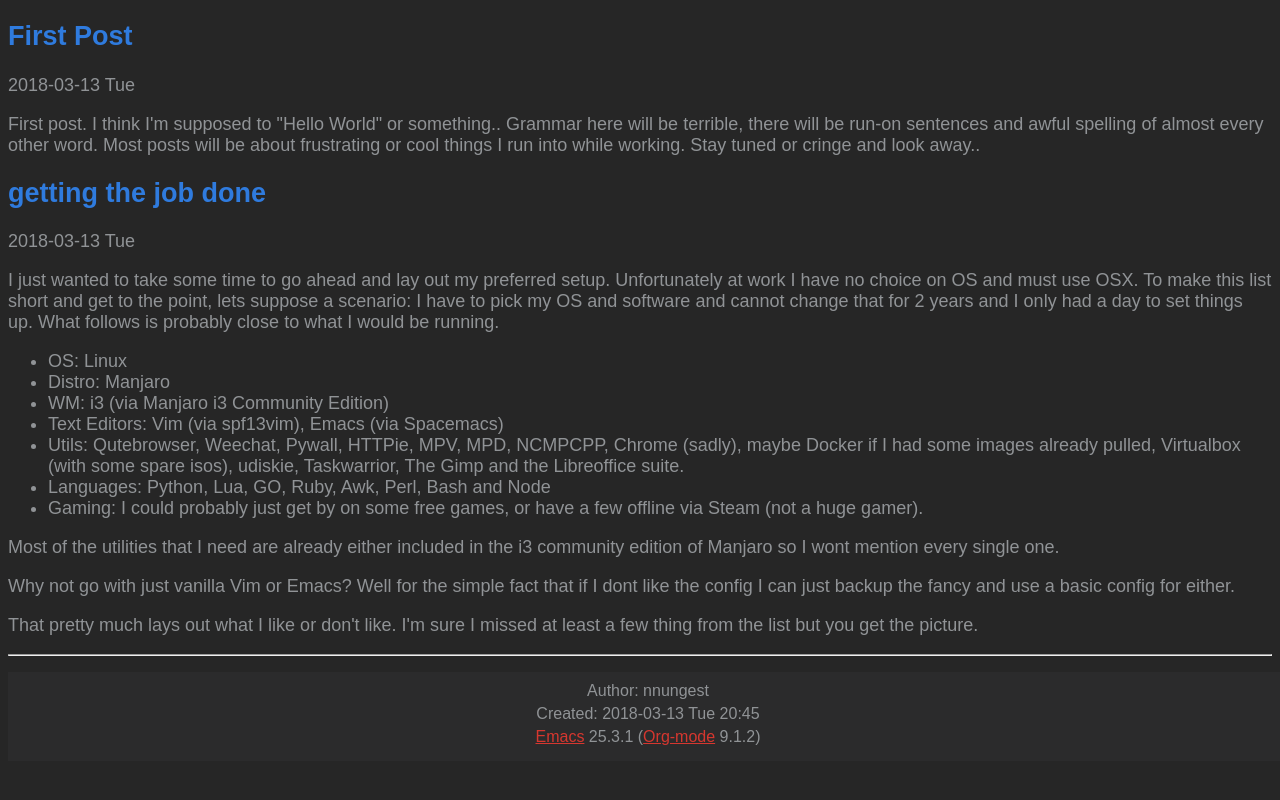
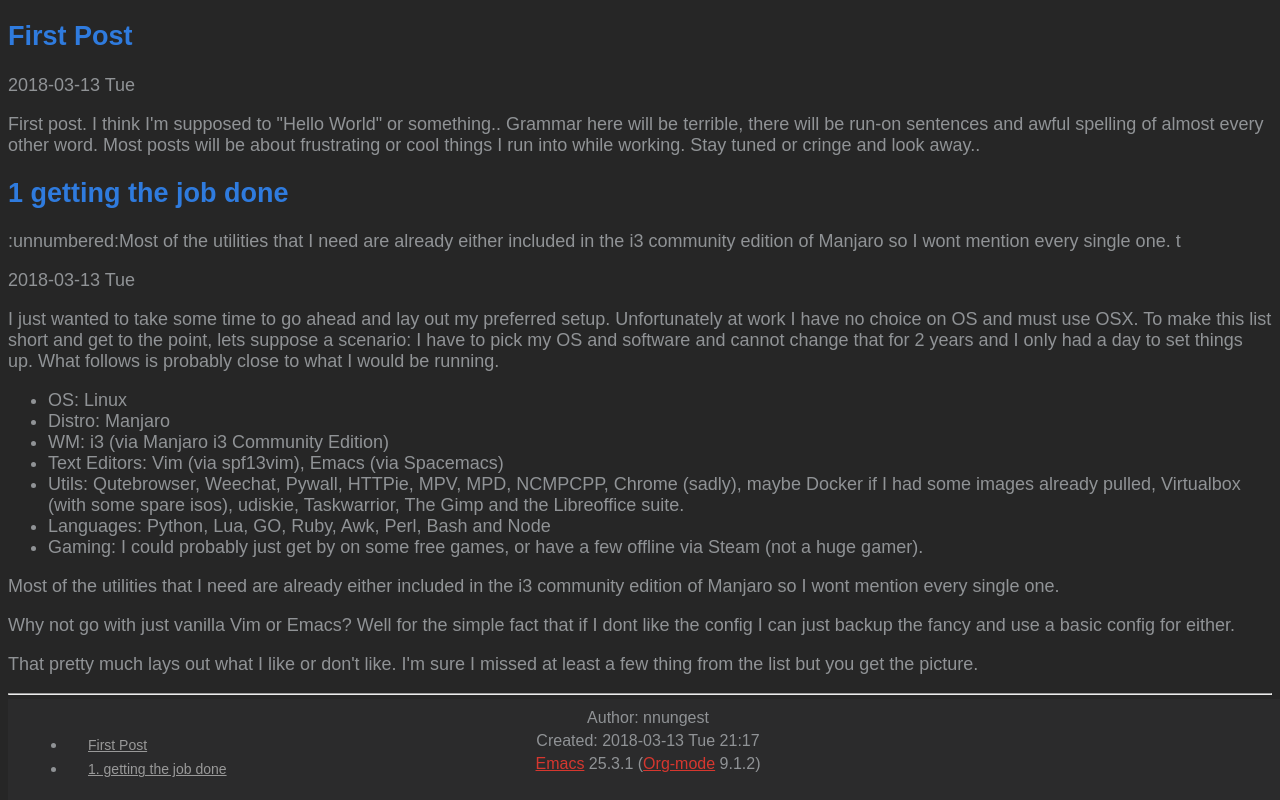
Before and after one commit to nnungest/nnungest.github.io_old, a plain HTML site: page index.html in a window 1280 px wide. Shown: the part 69-869 px from the top of the page. Before the commit the page ends 830 px from the top, so only its background shows below. Drawn offline with Linux system fonts and the light colour scheme.

Commit message:
formatting

```diff
--- a/index.html
+++ b/index.html
@@ -2,7 +2,7 @@
 <html lang="en">
 <head>
 <title>unix ramblings</title>
-<!-- 2018-03-13 Tue 20:45 -->
+<!-- 2018-03-13 Tue 21:17 -->
 <meta charset="utf-8">
 <meta name="viewport" content="width=device-width, initial-scale=1">
 <meta name="generator" content="Org-mode">
@@ -185,7 +185,7 @@ $(function() {
 
     $('.bs-docs-sidebar').affix();
 });
-</script><link rel="stylesheet" type="text/css" href="stylesheet.css" />
+</script>
 </head>
 <body>
 <div id="content" class="container">
@@ -204,9 +204,13 @@ First post. I think I'm supposed to "Hello World" or something.. Grammar here wi
 </div>
 </div>
 
-<div id="outline-container-sec-" class="outline-2">
-<h2 id="sec-">getting the job done</h2>
-<div class="outline-text-2" id="text-">
+<div id="outline-container-sec-1" class="outline-2">
+<h2 id="sec-1"><span class="section-number-2">1</span> getting the job done</h2>
+<div class="outline-text-2" id="text-1">
+<p>
+:unnumbered:Most of the utilities that I need are already either included in the i3 community edition of Manjaro so I wont mention every single one.
+ t
+</p>
 <p>
 2018-03-13 Tue
 </p>
@@ -258,14 +262,14 @@ That pretty much lays out what I like or don't like. I'm sure I missed at least
 <div id="text-table-of-contents" class="bs-docs-sidebar">
 <ul class="nav">
 <li><a href="#sec-">First Post</a></li>
-<li><a href="#sec-">getting the job done</a></li>
+<li><a href="#sec-1">1. getting the job done</a></li>
 </ul>
 </div>
 </nav>
 </div></div></div>
 <footer id="postamble" class="">
 <div><p class="author">Author: nnungest</p>
-<p class="date">Created: 2018-03-13 Tue 20:45</p>
+<p class="date">Created: 2018-03-13 Tue 21:17</p>
 <p class="creator"><a href="http://www.gnu.org/software/emacs/">Emacs</a> 25.3.1 (<a href="http://orgmode.org">Org-mode</a> 9.1.2)</p>
 </div>
 </footer>
```
